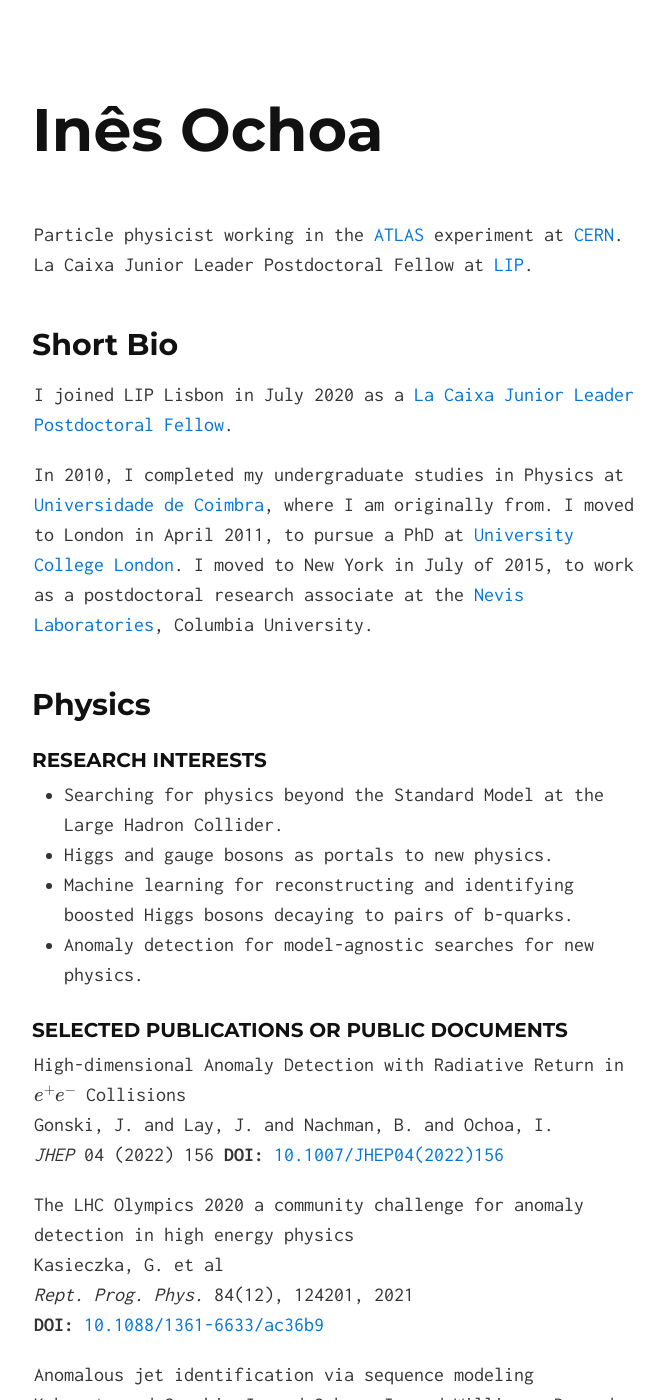
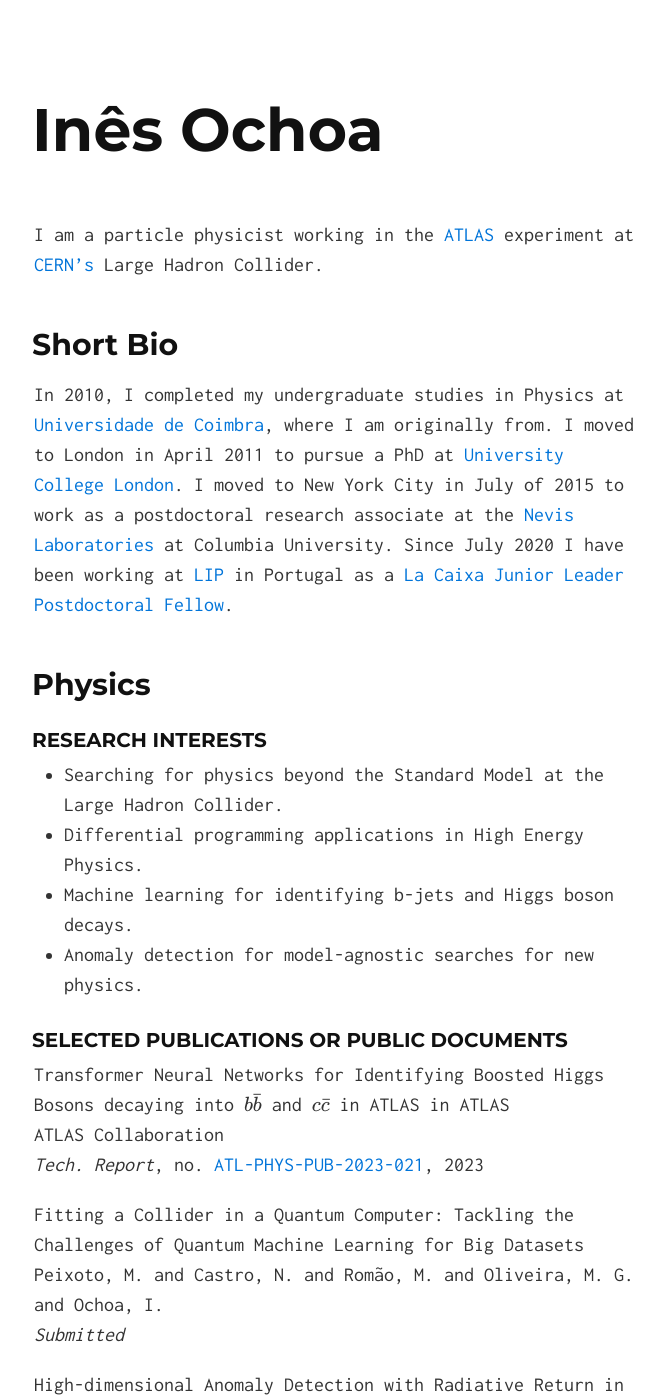
Before and after one commit to inesochoa/inesochoa.github.io, a Jekyll site: the page built from index.md, in a window 1280 px wide and 1400 px high. Shown: the whole window, without its empty margins (306-971 px from the left). Built offline with Jekyll 4.4.1, drawn with Linux system fonts in a browser that asks for light colours; formulas are drawn with MathJax 3; some of the changed text lies outside the part shown.

Commit message:
udpdate to publist

```diff
--- a/index.md
+++ b/index.md
@@ -2,22 +2,19 @@
 layout: default
 ---
 
-Particle physicist working in the [ATLAS](https://atlas.cern/) experiment at [CERN](https://cern.ch/).
-La Caixa Junior Leader Postdoctoral Fellow at [LIP](https://www.lip.pt/).
+I am a particle physicist working in the [ATLAS](https://atlas.cern/) experiment at [CERN's](https://cern.ch/) Large Hadron Collider.
 
 ## Short Bio
 
-I joined LIP Lisbon in July 2020 as a [La Caixa Junior Leader Postdoctoral Fellow](https://fundacionlacaixa.org/en/la-caixa-foundation-postdoctoral-junior-leader-fellowships-incoming).
-
-In 2010, I completed my undergraduate studies in Physics at [Universidade de Coimbra](http://fisica.uc.pt/ax/main.php), where I am originally from. I moved to London in April 2011, to pursue a PhD at [University College London](http://www.hep.ucl.ac.uk/). I moved to New York in July of 2015, to work as a postdoctoral research associate at the [Nevis Laboratories](https://www.nevis.columbia.edu/), Columbia University.
+In 2010, I completed my undergraduate studies in Physics at [Universidade de Coimbra](http://fisica.uc.pt/ax/main.php), where I am originally from. I moved to London in April 2011 to pursue a PhD at [University College London](http://www.hep.ucl.ac.uk/). I moved to New York City in July of 2015 to work as a postdoctoral research associate at the [Nevis Laboratories](https://www.nevis.columbia.edu/) at Columbia University.  Since July 2020 I have been working at [LIP](https://www.lip.pt/) in Portugal as a [La Caixa Junior Leader Postdoctoral Fellow](https://fundacionlacaixa.org/en/la-caixa-foundation-postdoctoral-junior-leader-fellowships-incoming).
 
 
 ## Physics
 
 ### Research Interests
 * Searching for physics beyond the Standard Model at the Large Hadron Collider.
-* Higgs and gauge bosons as portals to new physics.
-* Machine learning for reconstructing and identifying boosted Higgs bosons decaying to pairs of b-quarks.
+* Differential programming applications in High Energy Physics.
+* Machine learning for identifying b-jets and Higgs boson decays.
 * Anomaly detection for model-agnostic searches for new physics.
 
 [comment]: #* Jet substructure ([Run 1 paper](https://arxiv.org/abs/1306.4945) and [Boosted H(bb) paper](https://arxiv.org/abs/1506.04973))
@@ -47,4 +44,4 @@ In 2010, I completed my undergraduate studies in Physics at [Universidade de Coi
 [iNSPIRE](https://inspirehep.net/authors/1079140)/[ORCID](https://orcid.org/0000-0001-6156-1790)/[Linkedin](https://www.linkedin.com/in/inesochoa/)/[GitHub](https://github.com/inesochoa)
 
 
-Last modified: July, 2022
+Last modified: September, 2023
--- a/publist.md
+++ b/publist.md
@@ -1,7 +1,19 @@
+{:.paper}
+<span>Transformer Neural Networks for Identifying Boosted Higgs Bosons decaying into
+$$b\bar{b}$$ and $$c\bar{c}$$ in ATLAS
+in ATLAS</span>{:.papertitle}
+<span>ATLAS Collaboration</span>{:.authors}
+<span>_Tech. Report_, no. [ATL-PHYS-PUB-2023-021](https://atlas.web.cern.ch/Atlas/GROUPS/PHYSICS/PUBNOTES/ATL-PHYS-PUB-2023-021/), 2023</span>{:.journal}
+
+{:.paper}
+<span>Fitting a Collider in a Quantum Computer: Tackling the Challenges of Quantum Machine Learning for Big Datasets</span>{:.papertitle}
+<span>Peixoto, M. and Castro, N. and Romão, M. and Oliveira, M. G. and Ochoa, I. </span>{:.authors}
+<span>_Submitted_</span>{:.journal}
+
 {:.paper}
 <span>High-dimensional Anomaly Detection with Radiative Return in $$e^{+}e^{-}$$ Collisions</span>{:.papertitle}
 <span>Gonski, J. and Lay, J. and Nachman, B. and Ochoa, I.</span>{:.authors}
-<span>_JHEP_ 04 (2022) 156</span>{:.journal}
+<span>_JHEP_ 04 (2022) 156 </span>{:.journal}
 <span>**DOI:** [10.1007/JHEP04(2022)156](https://doi.org/10.1007/JHEP04%282022%29156)</span>{:.doi}
 
 {:.paper}
```
